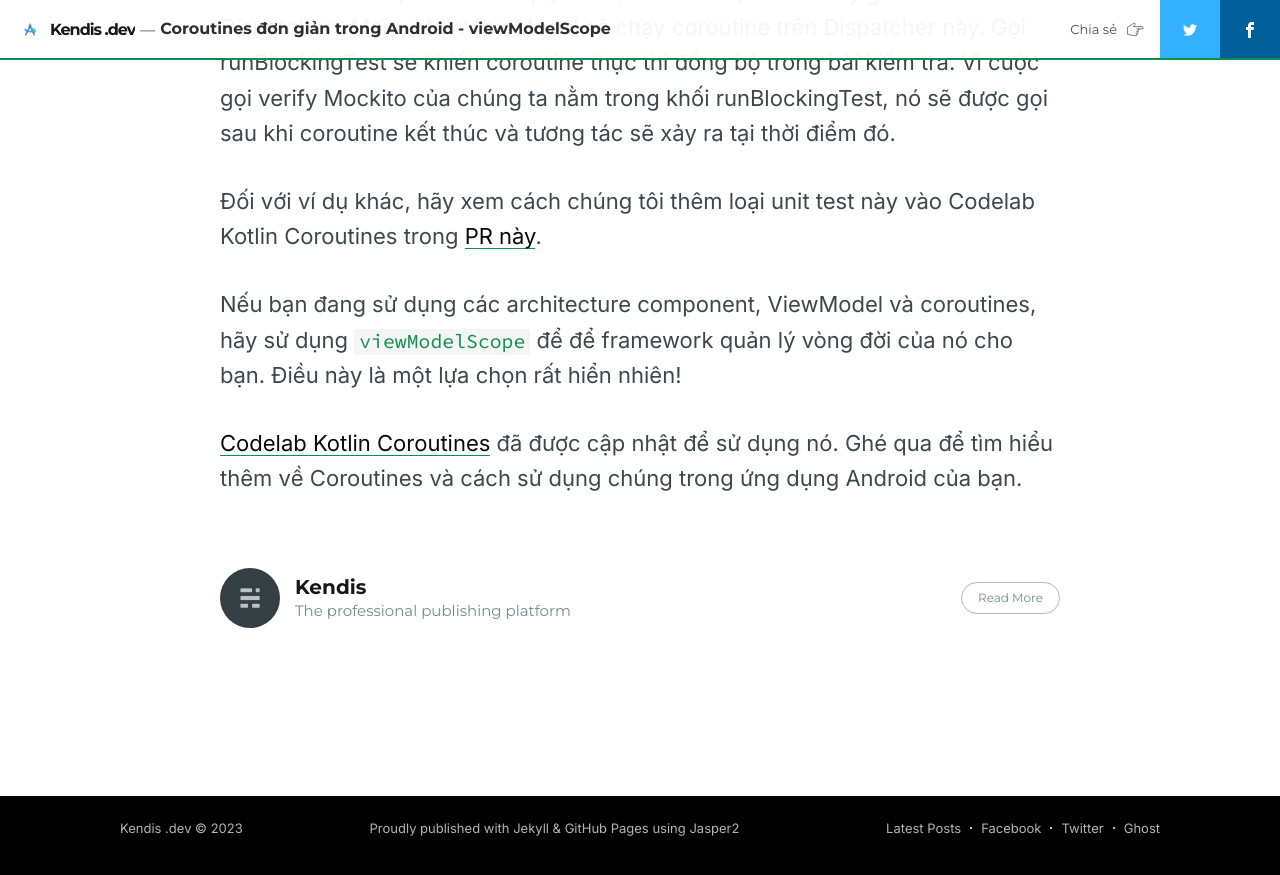
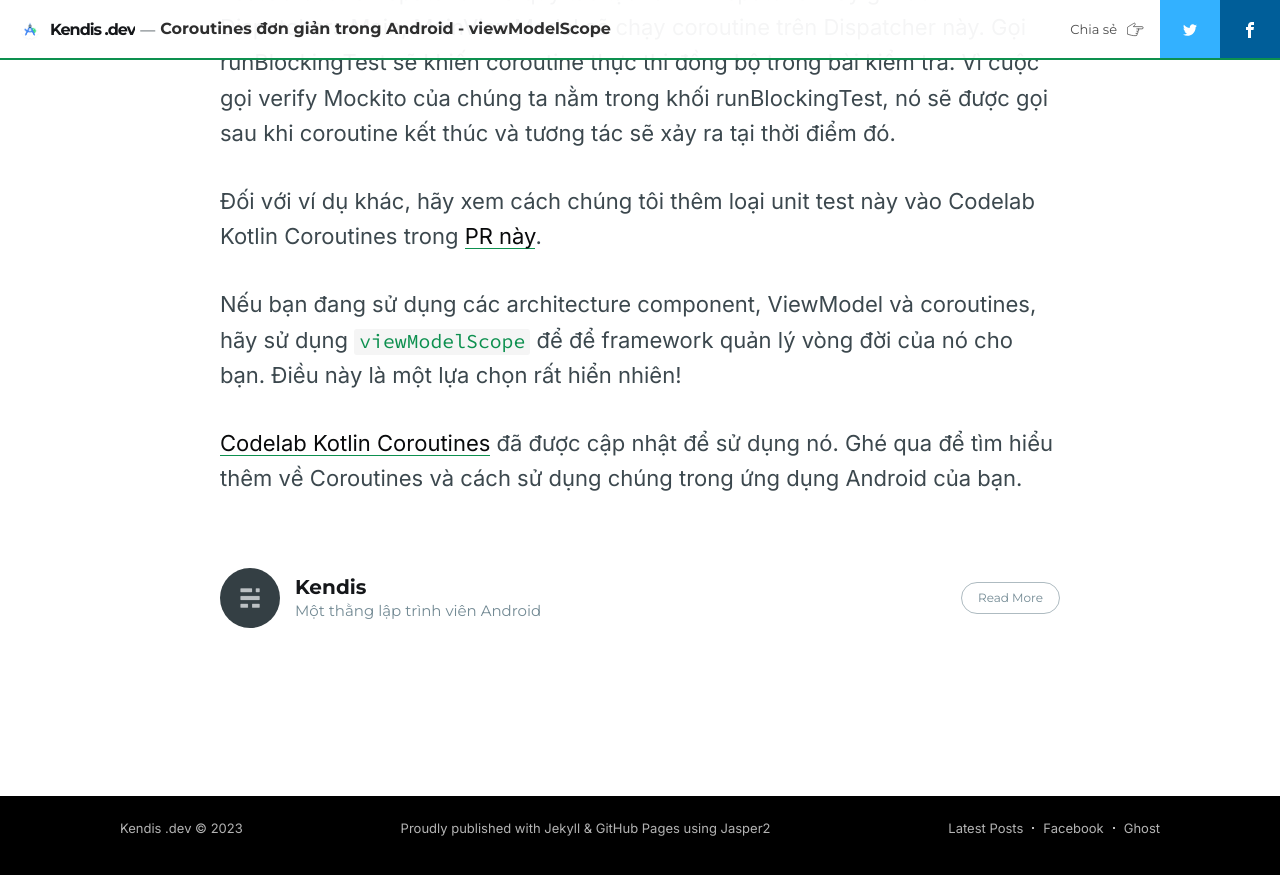
Before and after one commit to kendis1002/android_blog, a Jekyll site: the page built from _posts/2023-12-08-viewmodelscope.md, in a window 1280 px wide and 900 px high, scrolled down 9590 px. Shown: the top 875 px of the window. Built offline with Jekyll 4.4.1, drawn with Linux system fonts in a browser that asks for light colours; nearby versions of some CDN libraries; comment, search, counter and statistics services are not loaded.

Commit message:
update some

```diff
--- a/_config.yml
+++ b/_config.yml
@@ -22,8 +22,8 @@ navigation: True # show the navbar links
 subscribers: True # you need to connect an external service for this to work,
 # if 'True' the submit button is disabled for now, but you can change that
 # by editing `_includes/subscribe-form.html`
-twitter: kendis # replace by your username
-facebook: kendis # replace by your username
+twitter: False # replace by your username
+facebook: kendis1002 # replace by your username
 
 # Disqus
 disqus: False
--- a/_data/authors.yml
+++ b/_data/authors.yml
@@ -1,12 +1,12 @@
 kendis:
   username: kendis
   name: Kendis
-  url_full: http://jekyllt.github.io/jasper2/
-  url: jekyllt.github.io/jasper2
-  bio: The professional publishing platform
+  url_full: http://kendis1002.github.io/android_blog/
+  url: kendis1002.github.io/jasper2
+  bio: Một thằng lập trình viên Android
   picture: assets/images/ghost.png
-  facebook: kendis
-  twitter: trykendis
+  facebook: kendis1002
+  twitter: False
   cover: False
 hannah:
   username: hannah
```
Also changed, not shown: about/index.md (+3 -3 lines).
